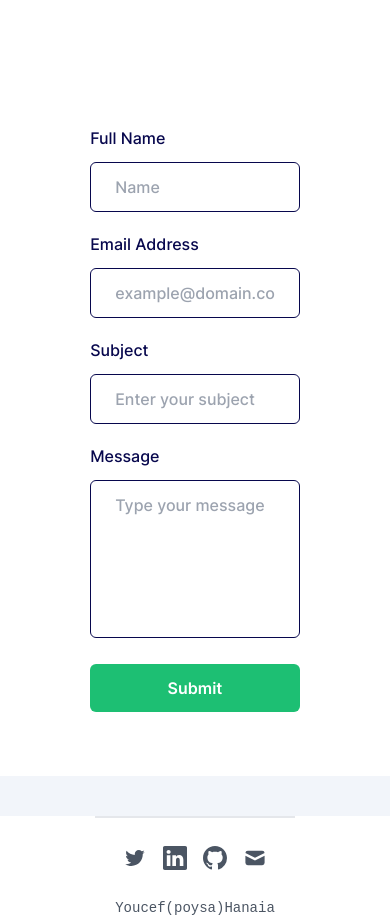
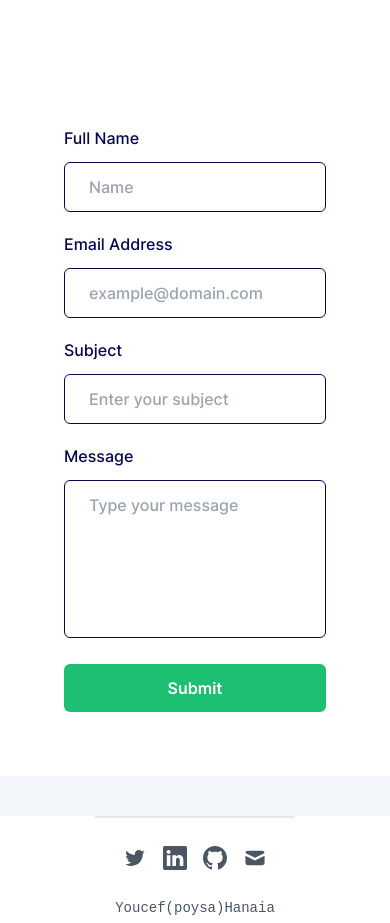
Before and after one commit to poysa213/portfolio, a Next.js app: page / in a window 390 px wide. Shown: the part 7860-8783 px from the top of the page. Built offline with nearby package versions, Linux system fonts and the light colour scheme; no server answers.

Commit message:
fix form width in small devices

```diff
--- a/src/sections/ContactForm.tsx
+++ b/src/sections/ContactForm.tsx
@@ -51,7 +51,7 @@ const Contact = () => {
         <PageTop pageTitle="Contact me" />
 
         <div className="flex items-center justify-center p-12">
-          <div className="mx-auto w-4/5">
+          <div className="mx-auto md:w-4/5 w-full">
             <form
               action="https://getform.io/f/cf6a7040-b0d7-4635-a2fd-11a8c10f5c3e"
               method="POST"
```
